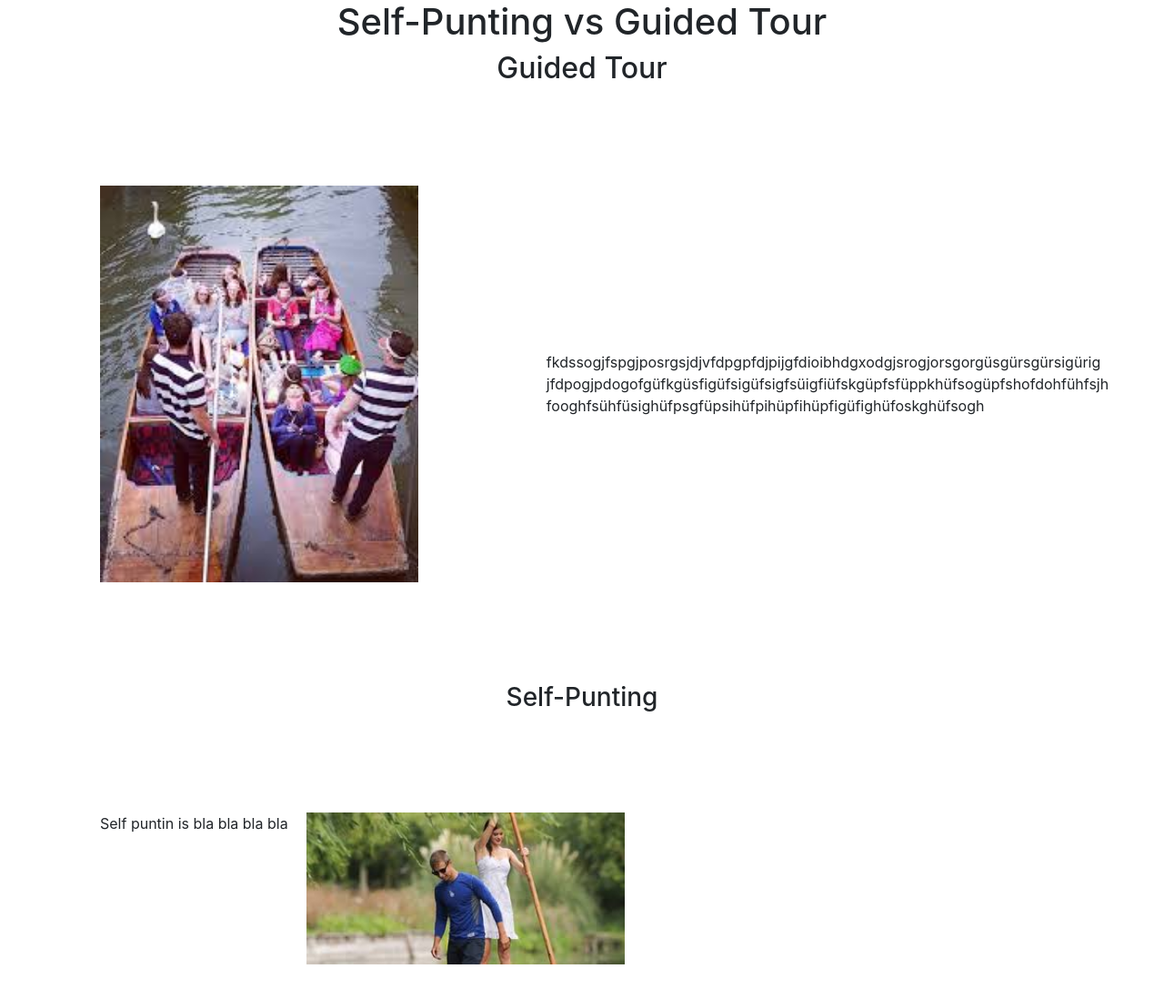
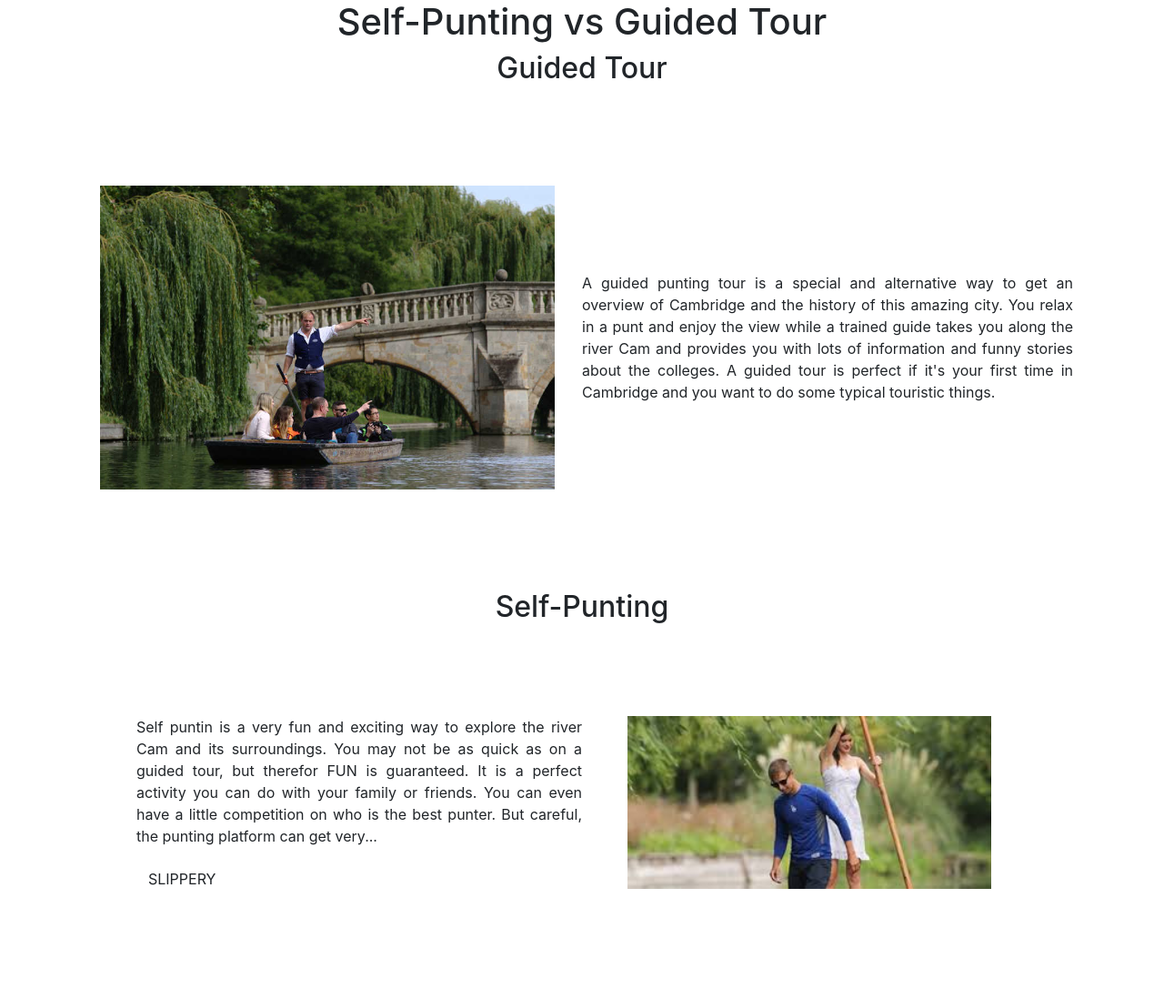
Before and after one commit to eveloveman/CFG-Website, a plain HTML site: page puntingselfvsguided.html in a window 1280 px wide. Shown: the whole page at 91% size. Drawn offline with nearby package versions, Linux system fonts and the light colour scheme.

Commit message:
puntingselfvsguided finished
page "puntingselfvsguided" is finished. Format has been adjusted and SLIPPERY button to change 2nd image was added

```diff
--- a/puntingselfvsguided.html
+++ b/puntingselfvsguided.html
@@ -2,7 +2,7 @@
 <html>
 <head>
   <title>puntingselfvsguided</title>
-</head>
+  </head>
   <link rel="stylesheet" href="https://stackpath.bootstrapcdn.com/bootstrap/4.3.1/css/bootstrap.min.css" integrity="sha384-ggOyR0iXCbMQv3Xipma34MD+dH/1fQ784/j6cY/iJTQUOhcWr7x9JvoRxT2MZw1T" crossorigin="anonymous">
   <link rel="stylesheet" href="styles/puntingselfvsguided.css">
 <body>
@@ -10,26 +10,45 @@
   <h2>Guided Tour</h2>
   <div class="row">
     <div class="column left">
-      <img src="guided.jpg" width="350px">
+      <img src="guidednew.jpg" width="500px">
   </div>
 
   <div class="column right">
-    <p> fkdssogjfspgjposrgsjdjvfdpgpfdjpijgfdioibhdgxodgjsrogjorsgorgüsgürsgürsigürig
-    jfdpogjpdogofgüfkgüsfigüfsigüfsigfsüigfiüfskgüpfsfüppkhüfsogüpfshofdohfühfsjh
-  fooghfsühfüsighüfpsgfüpsihüfpihüpfihüpfigüfighüfoskghüfsogh</p>
+    <p> A guided punting tour is a special and alternative way to get an overview
+    of Cambridge and the history of this amazing city. You relax in a punt and enjoy the view while a
+  trained guide takes you along the river Cam and provides you with lots of information
+and funny stories about the colleges. A guided tour is perfect if it's your first
+time in Cambridge and you want to do some typical touristic things.</p>
   </div>
 </div>
 
 <h3>Self-Punting</h3>
 <div class="row bottom">
-  <div class="column bottoml">
-    <p> Self puntin is bla bla bla bla</p>
+  <div class="box left">
+    <p> Self puntin is a very fun and exciting way to explore the river Cam and its surroundings.
+    You may not be as quick as on a guided tour, but therefor FUN is guaranteed. It is a perfect
+  activity you can do with your family or friends. You can even have a little competition on
+who is the best punter. But careful, the punting platform can get very... </p>
+<button type="button" background="red" onmouseover="doMouseOver()" onmouseout="MouseAway()" class="btn btn-slippery">SLIPPERY</button>
 </div>
 
-<div class="column right">
-  <img src="selfpunting.jpg" width="350px">
+<div class="box right">
+  <img src="selfpunting.jpg" ID="img1" width="400px">
+
+<script language="javascript">
+  function doMouseOver(){
+    document.getElementById("img1").src="accident.jpg";
+  }
+</script>
+
+<script language="javascript">
+  function MouseAway(){
+    document.getElementById("img1").src="selfpunting.jpg";
+  }
+</script>
 
 </div>
 </div>
+
 </body>
 </html>
--- a/styles/puntingselfvsguided.css
+++ b/styles/puntingselfvsguided.css
@@ -30,12 +30,10 @@ h2{
   width: 50%;
   position: relative;
 }
-.column.right p{
-  font-size: 30;
-}
+
 .column.right p {
-  font-size: 30;
   position: absolute;
+  text-align: justify;
   top: 50%;
   left: 50%;
   margin-right: -50%;
@@ -47,13 +45,36 @@ h2{
   clear: both;
 }
 
-@media screen and (max-width:600px)
-{
-  .column{
-    width: 100%
-  }
+h3{
+  text-align: center;
+  font-size: 2rem;
 }
 
-h3{
-  text-align: center;
+.row.bottom{
+  margin: 100px;
 }
+.box{
+  float: left;
+  padding-top: :0;
+  padding-bottom: 10px;
+  padding-left: 50px;
+
+}
+
+.box.left{
+  width: 50%;
+  text-align: justify;
+}
+button{
+  background-color: red;
+}
+.box.right{
+  width: 50%;
+  position: relative;
+}
+
+.row.bottom:after{
+  content:"";
+  display: table;
+  clear: both;
+}
```
Also changed, not shown: js/selfvsguided.js (added, +7 -0 lines), guided.jpg (deleted), guidednew.jpg (added).
